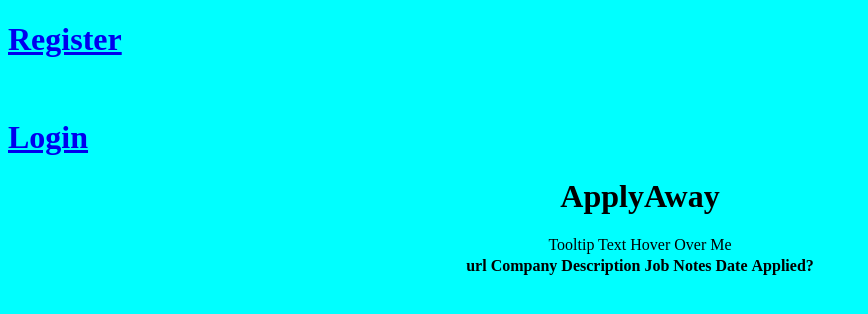
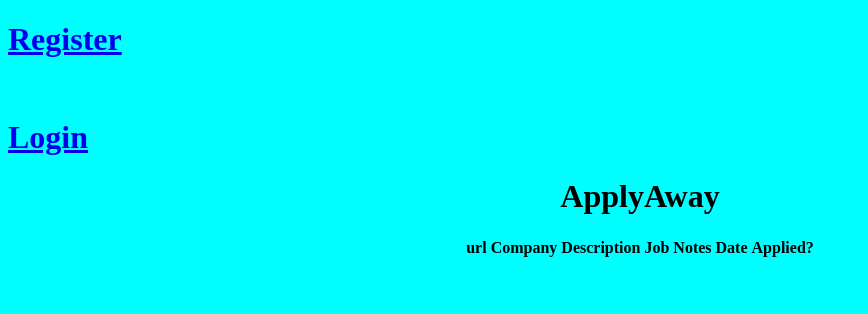
Before and after one commit to parth1175/ForFreelancer, a Django app: template demoapp/templates/demoapp/htmlcode.html in a window 1280 px wide. Shown: the top 314 px of the page, without its empty margins (0-868 px from the left). Run offline with Django 4.2, Linux system fonts and the light colour scheme; the template is opened without the code that fills it, so the values that code supplies are empty.

Commit message:
9th commit

```diff
--- a/demoapp/templates/demoapp/htmlcode.html
+++ b/demoapp/templates/demoapp/htmlcode.html
@@ -35,8 +35,7 @@
 
 	<center>
 <div id="tooltip">
-    <span id="tooltipText">Tooltip Text</span>
-    <span>Hover Over Me</span>
+
 </div>
 	<table>
 
```
